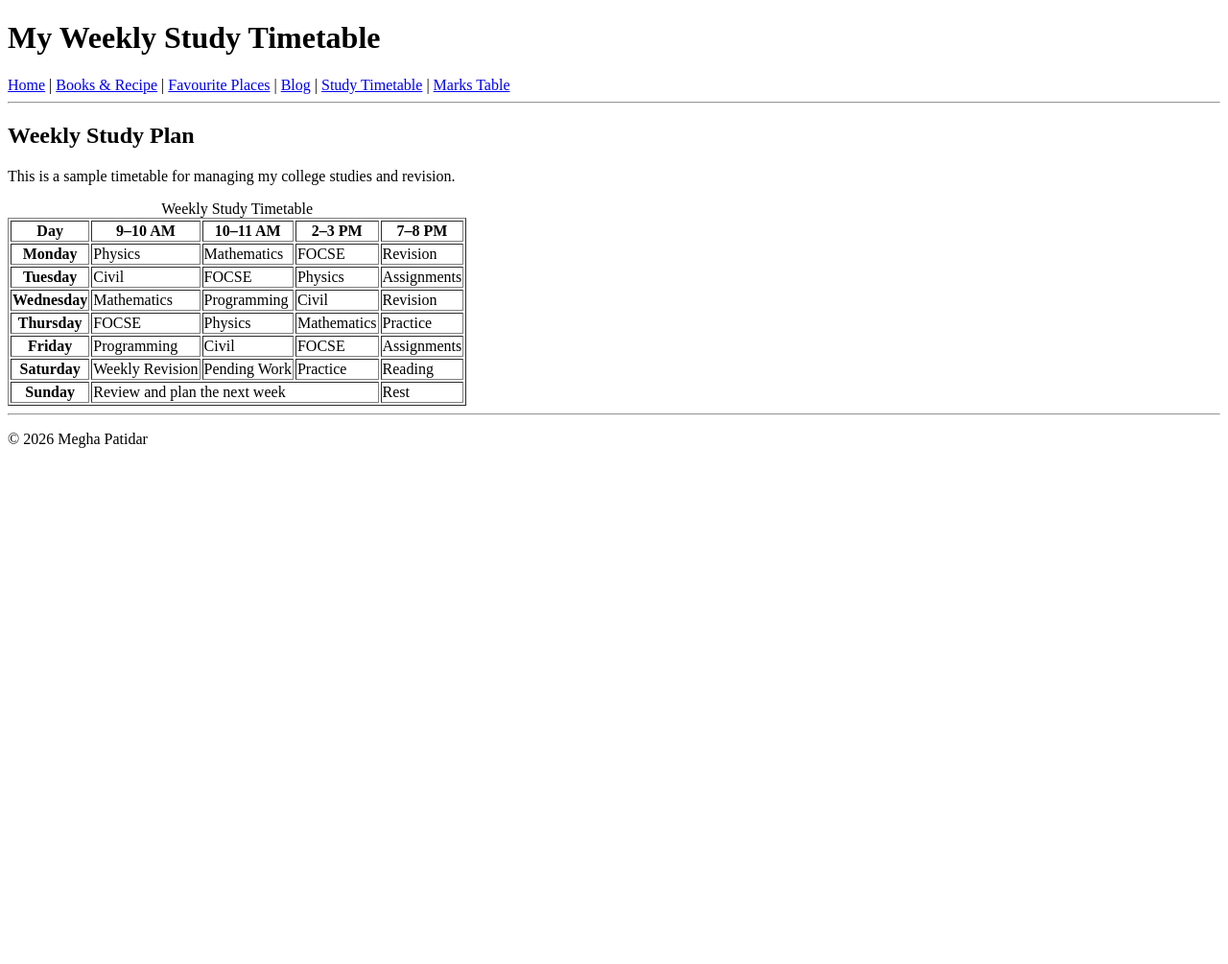
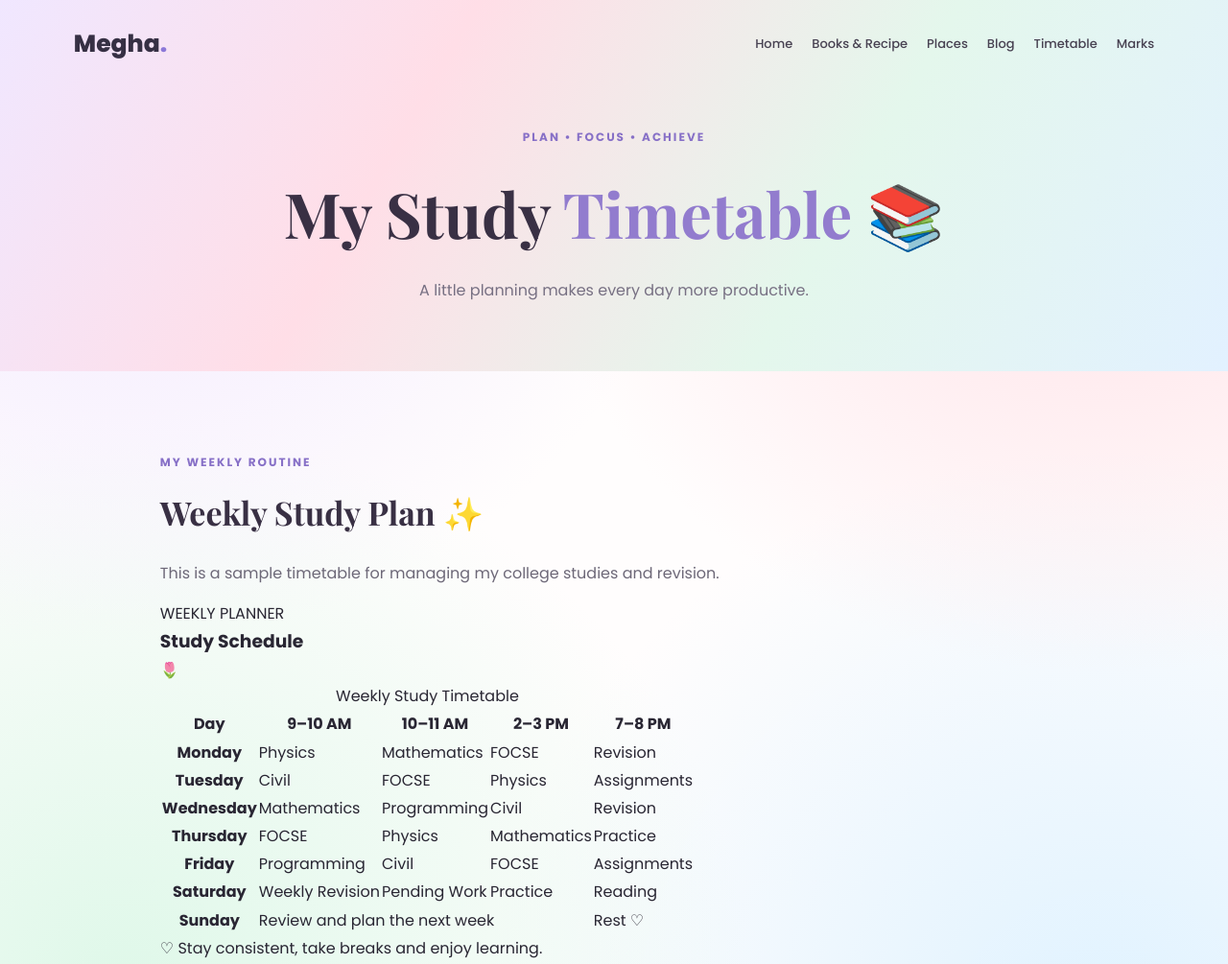
Before and after one commit to Meghapatidar14/multipage_personal__website, a plain HTML site: page timetable.html in a window 1280 px wide. Shown: the top 1005 px of the page at 96% size. Before the commit the page ends 800 px from the top, so only its background shows below. Drawn offline with nearby package versions, Linux system fonts and the light colour scheme.

Commit message:
timetable.html

```diff
--- a/timetable.html
+++ b/timetable.html
@@ -1,112 +1,141 @@
+
 <!DOCTYPE html>
+<html lang="en">
 <head>
-    <title>Weekly Study Timetable</title>
+    <meta charset="UTF-8">
+    <meta name="viewport" content="width=device-width, initial-scale=1.0">
+    <title>Study Timetable | Megha Patidar</title>
+    <link rel="stylesheet" href="style.css">
 </head>
+
 <body>
 
-<header>
-    <h1>My Weekly Study Timetable</h1>
+<header class="page-hero">
+    <nav class="navbar">
+        <a class="logo" href="index.html">Megha<span>.</span></a>
 
-    <nav>
-        <a href="index.html">Home</a> |
-        <a href="books-recipe.html">Books & Recipe</a> |
-        <a href="places.html">Favourite Places</a> |
-        <a href="blog.html">Blog</a> |
-        <a href="timetable.html">Study Timetable</a> |
-        <a href="marks.html">Marks Table</a>
+        <div class="nav-links">
+            <a href="index.html">Home</a>
+            <a href="books-recipe.html">Books & Recipe</a>
+            <a href="places.html">Places</a>
+            <a href="blog.html">Blog</a>
+            <a href="timetable.html">Timetable</a>
+            <a href="marks.html">Marks</a>
+        </div>
     </nav>
-    <hr>
+
+    <div class="page-heading">
+        <p class="eyebrow">PLAN • FOCUS • ACHIEVE</p>
+        <h1>My Study <span>Timetable</span> 📚</h1>
+        <p>A little planning makes every day more productive.</p>
+    </div>
 </header>
 
-<main>
+<main class="container">
 
-    <section>
-        <h2>Weekly Study Plan</h2>
+    <section class="section">
+        <p class="eyebrow">MY WEEKLY ROUTINE</p>
+        <h2>Weekly Study Plan ✨</h2>
 
-        <p>This is a sample timetable for managing my college studies and revision.</p>
+        <p>
+            This is a sample timetable for managing my
+            college studies and revision.
+        </p>
 
-        <table border="1">
+        <div class="timetable-card">
+            <div class="table-heading">
+                <div>
+                    <span class="table-label">WEEKLY PLANNER</span>
+                    <h3>Study Schedule</h3>
+                </div>
+                <span class="table-icon">🌷</span>
+            </div>
 
+            <div class="table-scroll">
+                <table class="study-table">
                     <caption>Weekly Study Timetable</caption>
 
                     <thead>
                         <tr>
-                    <th scope="col">Day</th>
-                    <th scope="col">9–10 AM</th>
-                    <th scope="col">10–11 AM</th>
-                    <th scope="col">2–3 PM</th>
-                    <th scope="col">7–8 PM</th>
+                            <th>Day</th>
+                            <th>9–10 AM</th>
+                            <th>10–11 AM</th>
+                            <th>2–3 PM</th>
+                            <th>7–8 PM</th>
                         </tr>
                     </thead>
 
                     <tbody>
-
                         <tr>
-                    <th scope="row">Monday</th>
-                    <td>Physics</td>
-                    <td>Mathematics</td>
-                    <td>FOCSE</td>
-                    <td>Revision</td>
+                            <th>Monday</th>
+                            <td><span class="subject lavender">Physics</span></td>
+                            <td><span class="subject pink">Mathematics</span></td>
+                            <td><span class="subject mint">FOCSE</span></td>
+                            <td><span class="subject blue">Revision</span></td>
                         </tr>
 
                         <tr>
-                    <th scope="row">Tuesday</th>
-                    <td>Civil</td>
-                    <td>FOCSE</td>
-                    <td>Physics</td>
-                    <td>Assignments</td>
+                            <th>Tuesday</th>
+                            <td><span class="subject peach">Civil</span></td>
+                            <td><span class="subject mint">FOCSE</span></td>
+                            <td><span class="subject lavender">Physics</span></td>
+                            <td><span class="subject pink">Assignments</span></td>
                         </tr>
 
                         <tr>
-                    <th scope="row">Wednesday</th>
-                    <td>Mathematics</td>
-                    <td>Programming</td>
-                    <td>Civil</td>
-                    <td>Revision</td>
+                            <th>Wednesday</th>
+                            <td><span class="subject pink">Mathematics</span></td>
+                            <td><span class="subject blue">Programming</span></td>
+                            <td><span class="subject peach">Civil</span></td>
+                            <td><span class="subject lavender">Revision</span></td>
                         </tr>
 
                         <tr>
-                    <th scope="row">Thursday</th>
-                    <td>FOCSE</td>
-                    <td>Physics</td>
-                    <td>Mathematics</td>
-                    <td>Practice</td>
+                            <th>Thursday</th>
+                            <td><span class="subject mint">FOCSE</span></td>
+                            <td><span class="subject lavender">Physics</span></td>
+                            <td><span class="subject pink">Mathematics</span></td>
+                            <td><span class="subject blue">Practice</span></td>
                         </tr>
 
                         <tr>
-                    <th scope="row">Friday</th>
-                    <td>Programming</td>
-                    <td>Civil</td>
-                    <td>FOCSE</td>
-                    <td>Assignments</td>
+                            <th>Friday</th>
+                            <td><span class="subject blue">Programming</span></td>
+                            <td><span class="subject peach">Civil</span></td>
+                            <td><span class="subject mint">FOCSE</span></td>
+                            <td><span class="subject pink">Assignments</span></td>
                         </tr>
 
                         <tr>
-                    <th scope="row">Saturday</th>
-                    <td>Weekly Revision</td>
-                    <td>Pending Work</td>
-                    <td>Practice</td>
-                    <td>Reading</td>
+                            <th>Saturday</th>
+                            <td><span class="subject lavender">Weekly Revision</span></td>
+                            <td><span class="subject peach">Pending Work</span></td>
+                            <td><span class="subject mint">Practice</span></td>
+                            <td><span class="subject blue">Reading</span></td>
                         </tr>
 
-                <tr>
-                    <th scope="row">Sunday</th>
-                    <td colspan="3">Review and plan the next week</td>
-                    <td>Rest</td>
+                        <tr class="sunday-row">
+                            <th>Sunday</th>
+                            <td colspan="3">
+                                <span class="subject sunday">Review and plan the next week</span>
+                            </td>
+                            <td><span class="subject pink">Rest ♡</span></td>
                         </tr>
+                    </tbody>
+                </table>
+            </div>
 
-            </tbody>
-
-        </table>
-
+            <p class="table-note">
+                ♡ Stay consistent, take breaks and enjoy learning.
+            </p>
+        </div>
     </section>
 
 </main>
 
 <footer>
-    <hr>
-
-    <p>&copy; 2026 Megha Patidar</p>
+    <p>© 2026 Megha Patidar</p>
+    <p>Small steps every day lead to big achievements ♡</p>
 </footer>
 
 </body>
```
Lines whose indentation alone changed are shown as unchanged.
